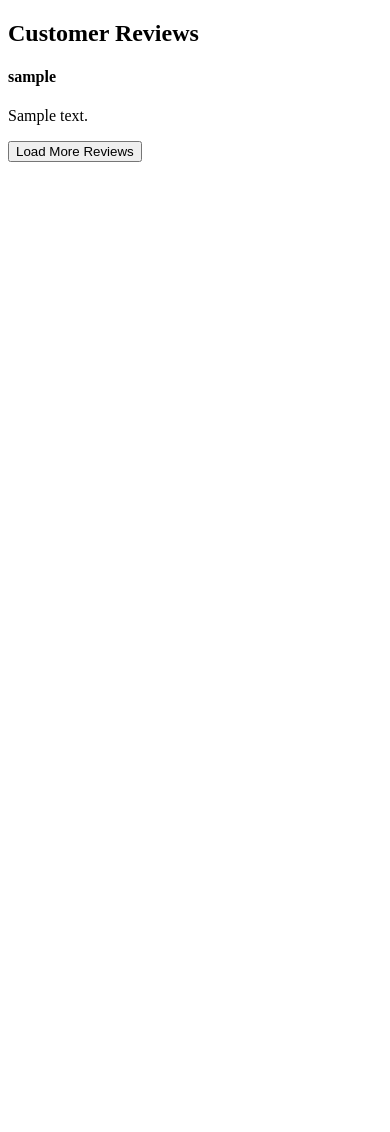
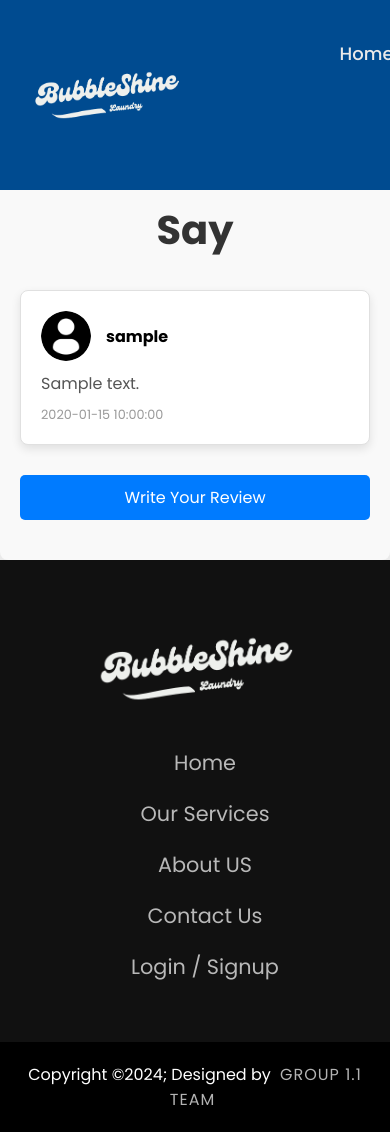
Before and after one commit to Rivindu2003/online-laundry-service, a PHP site: page /reviews.php in a window 390 px wide. Before the commit the page ends 162 px from the top, so only its background shows below. Run offline with PHP 8.4, Linux system fonts and the light colour scheme; tables that the repository leaves empty or names only in its code hold one stand-in row (values such as "Sample post"); some libraries are stand-ins or nearby versions.

Commit message:
revieews

```diff
--- /dev/null
+++ b/reviews/fetch_reviews.php
@@ -0,0 +1,19 @@
+<?php
+// Fetch reviews
+include '../signup-logins-users/db.php';
+
+session_start();
+
+$sql = "SELECT review_id, user_name, review, review_date FROM reviews ORDER BY review_date DESC";
+$result = $connection->query($sql);
+
+$reviews = [];
+if ($result->num_rows > 0) {
+    while($row = $result->fetch_assoc()) {
+        $reviews[] = $row;
+    }
+}
+
+echo json_encode($reviews);
+$connection->close();
+?>
--- a/reviews/js/reviews.js
+++ b/reviews/js/reviews.js
@@ -1,13 +1,22 @@
-document.addEventListener("DOMContentLoaded", function() {
-    let reviewLimit = 4;
+document.addEventListener('DOMContentLoaded', function () {
+    const loadMoreBtn = document.getElementById('loadMoreBtn');
+    const reviewsDiv = document.getElementById('reviews');
 
-    document.getElementById('loadMoreBtn').addEventListener('click', function() {
-        fetch(`load_reviews.php?limit=${reviewLimit}`)
+    loadMoreBtn.addEventListener('click', function () {
+        // Get the last review id from the data attribute
+        const lastReviewId = this.getAttribute('data-last-id');
+
+        // Send an AJAX request to fetch more reviews
+        fetch('reviews.php?last_review_id=' + lastReviewId)
             .then(response => response.text())
             .then(data => {
-                document.getElementById('reviews').innerHTML += data;
-                reviewLimit += 4;
+                // Append the new reviews to the review container
+                reviewsDiv.insertAdjacentHTML('beforeend', data);
+
+                // Update the last review id based on the new data
+                const newLastReviewId = document.querySelector('#loadMoreBtn').getAttribute('data-last-id');
+                loadMoreBtn.setAttribute('data-last-id', newLastReviewId);
             })
-            .catch(error => console.log('Error:', error));
+            .catch(error => console.log('Error fetching reviews:', error));
     });
 });
--- a/reviews/reviews.php
+++ b/reviews/reviews.php
@@ -1,58 +1,101 @@
 <?php
-// Assuming you're connected to a database
-include '../signup-logins-users/db.php';
-session_start(); // For user authentication
-
-// Function to fetch reviews
-function fetchReviews($limit = 4) {
-    // Database connection (assuming $conn is the mysqli connection)
-    global $connection;
-
-    // Query to retrieve reviews (you may need to adjust the table and column names)
-    $query = "SELECT user_name, review FROM reviews ORDER BY review_date DESC LIMIT ?";
-    $stmt = $connection->prepare($query);
-    $stmt->bind_param('i', $limit);
-    $stmt->execute();
-    $result = $stmt->get_result();
-
-    $reviews = [];
-    while ($row = $result->fetch_assoc()) {
-        $reviews[] = $row;
-    }
-    return $reviews;
-}
-
-// Check if user is logged in
-$loggedIn = isset($_SESSION['user_id']);
-$reviews = fetchReviews();
+    session_start();
 ?>
 
-<!DOCTYPE html>
+<!--doctype html-->
 <html lang="en">
 <head>
-    <meta charset="UTF-8">
+    <meta charset="utf-8">
     <meta name="viewport" content="width=device-width, initial-scale=1.0">
-    <title>Reviews</title>
+    <title>Testimonial HTML</title>
+    <!--Stylesheet-->
+    <link rel="stylesheet" href="styles/body.css"/>
+    <!--Fav-icon-->
+    <link rel="shortcut icon" href="images/fav-icon.png"/>
+    <!--Poppins Font-->
+    <link rel="preconnect" href="https://fonts.gstatic.com">
+    <link href="https://fonts.googleapis.com/css2?family=Poppins:wght@100;400;700&display=swap" rel="stylesheet">
+    <!--Font Awesome-->
+    <script src="https://kit.fontawesome.com/c8e4d183c2.js" crossorigin="anonymous"></script>
+    <!-- SweetAlert -->
+    <link rel="stylesheet" href="https://cdnjs.cloudflare.com/ajax/libs/sweetalert/1.1.3/sweetalert.min.css">
+    <script src="https://cdnjs.cloudflare.com/ajax/libs/sweetalert/1.1.3/sweetalert.min.js"></script>
+
+    <script>
+        // Check if the user is logged in via PHP session
+        const loggedIn = <?php echo isset($_SESSION['username']) ? 'true' : 'false'; ?>;
+        const currentUserId = <?php echo isset($_SESSION['user_id']) ? $_SESSION['user_id'] : 'null'; ?>;
+    </script>
+    <link rel="stylesheet" href="../signup-logins-users/styles/header-footer-sidebar.css">
 </head>
 <body>
-<div class="review-container">
-        <h2>Customer Reviews</h2>
+    <!--Testimonials Section-->
+    <?php $IPATH = "../signup-logins-users/assets/"; include($IPATH."header.html"); ?>
 
-        <div id="reviews">
-            <?php foreach ($reviews as $review) : ?>
-                <div class="review">
-                    <h4><?php echo htmlspecialchars($review['user_name']); ?></h4>
-                    <p><?php echo htmlspecialchars($review['review']); ?></p>
-                </div>
-            <?php endforeach; ?>
+    <section id="testimonials">
+        <div class="testimonial-heading">
+            <h1>What Our Clients Say</h1>
         </div>
+        <div class="testimonial-box-container" id="review-container">
+            <!-- Reviews will be injected here dynamically -->
+        </div>
+        <button id="writeReviewBtn">Write Your Review</button>
+    </section>
 
-        <button id="loadMoreBtn">Load More Reviews</button>
+    <?php $IPATH = "../signup-logins-users/assets/"; include($IPATH."footer.html"); ?>
 
-        <?php if ($loggedIn): ?>
-            <a href="create_review.php" class="create-review-btn">Create Your Review</a>
-        <?php endif; ?>
-    </div>
-    <script src="js/reviews.js"></script>
+    <script>
+        // Fetch reviews from the database using AJAX
+        function fetchReviews() {
+            fetch('fetch_reviews.php') // Replace with your PHP script
+                .then(response => response.json())
+                .then(data => {
+                    const reviewContainer = document.getElementById('review-container');
+                    reviewContainer.innerHTML = ''; // Clear previous reviews
+
+                    data.forEach(review => {
+                        reviewContainer.innerHTML += `
+                            <div class="testimonial-box">
+                                <div class="box-top">
+                                    <div class="profile">
+                                        <div class="profile-img">
+                                            <img src="images/profile-user.png" alt="Profile Image"/>
+                                        </div>
+                                        <div class="name-user">
+                                            <strong>${review.user_name}</strong>
+                                        </div>
+                                    </div>
+                                </div>
+                                <div class="client-comment">
+                                    <p>${review.review}</p>
+                                </div>
+                                <div class="review-date">${review.review_date}</div>
+                            </div>
+                        `;
+                    });
+                })
+                .catch(error => console.error('Error fetching reviews:', error));
+        }
+
+        // Event listener for the Write Your Review button
+        document.getElementById('writeReviewBtn').addEventListener('click', () => {
+            if (loggedIn) {
+                window.location.href = 'write_review.php'; // Redirect to the review writing page
+            } else {
+                swal({
+                    title: "Error!",
+                    text: "Please log in to write a review.",
+                    type: "error",
+                    confirmButtonText: "Login",
+                    closeOnConfirm: false
+                }, function() {
+                    window.location.href = '../signup-logins-users/login.php'; // Redirect to login page
+                });
+            }
+        });
+
+        // Fetch reviews on page load
+        document.addEventListener('DOMContentLoaded', fetchReviews);
+    </script>
 </body>
 </html>
--- /dev/null
+++ b/reviews/styles/body.css
@@ -0,0 +1,131 @@
+#writeReviewBtn {
+    background-color: #007BFF; /* Blue color */
+    color: white;
+    border: none;
+    padding: 10px 20px;
+    font-size: 1rem;
+    cursor: pointer;
+    margin: 20px 0;
+    transition: background-color 0.3s ease;
+}
+
+#writeReviewBtn:hover {
+    background-color: #0056b3; /* Darker blue */
+}
+
+.review-date {
+    font-size: 0.8rem;
+    color: #979797;
+    margin-top: 10px;
+}
+
+/* General styles for the testimonials section */
+#testimonials {
+    padding: 40px 20px;
+    background-color: #f9f9f9; /* Light background */
+    border-radius: 8px;
+}
+
+/* Heading styles */
+.testimonial-heading {
+    text-align: center;
+    margin-bottom: 30px;
+}
+
+.testimonial-heading span {
+    font-size: 1.2rem;
+    color: #007BFF; /* Primary color */
+    font-weight: bold;
+}
+
+.testimonial-heading h1 {
+    font-size: 2.5rem;
+    margin: 0;
+    color: #333; /* Darker text color */
+}
+
+/* Testimonial box container */
+.testimonial-box-container {
+    display: grid;
+    grid-template-columns: repeat(2, 1fr); /* Two columns */
+    gap: 20px; /* Space between boxes */
+    margin-bottom: 30px;
+}
+
+/* Individual testimonial box styles */
+.testimonial-box {
+    background-color: white; /* Box background */
+    border: 1px solid #e0e0e0; /* Light border */
+    border-radius: 8px;
+    padding: 20px;
+    box-shadow: 0 4px 10px rgba(0, 0, 0, 0.1); /* Subtle shadow */
+    transition: transform 0.3s ease, box-shadow 0.3s ease; /* Smooth transition */
+}
+
+.testimonial-box:hover {
+    transform: translateY(-5px); /* Slight lift on hover */
+    box-shadow: 0 8px 20px rgba(0, 0, 0, 0.15); /* Darker shadow on hover */
+}
+
+/* Profile image styles */
+.profile {
+    display: flex;
+    align-items: center;
+}
+
+.profile-img {
+    width: 50px; /* Fixed width for profile image */
+    height: 50px; /* Fixed height for profile image */
+    border-radius: 50%; /* Circular image */
+    overflow: hidden;
+    margin-right: 15px;
+}
+
+.profile-img img {
+    width: 100%; /* Full width of the container */
+    height: auto; /* Maintain aspect ratio */
+}
+
+/* Client comment styles */
+.client-comment {
+    font-size: 1rem;
+    color: #555; /* Slightly lighter text color */
+    margin: 10px 0;
+}
+
+/* Review date styles */
+.review-date {
+    font-size: 0.8rem;
+    color: #999; /* Grey text for date */
+    margin-top: 10px;
+}
+
+/* Button styles */
+#writeReviewBtn {
+    display: block;
+    width: 200px; /* Fixed width */
+    margin: 0 auto; /* Center the button */
+    background-color: #007BFF; /* Button color */
+    color: white;
+    border: none;
+    padding: 10px;
+    font-size: 1rem;
+    border-radius: 5px; /* Rounded corners */
+    cursor: pointer;
+    transition: background-color 0.3s ease;
+}
+
+#writeReviewBtn:hover {
+    background-color: #0056b3; /* Darker blue on hover */
+}
+
+/* Responsive styles */
+@media (max-width: 768px) {
+    .testimonial-box-container {
+        grid-template-columns: 1fr; /* Single column for smaller screens */
+    }
+
+    #writeReviewBtn {
+        width: 100%; /* Full width on smaller screens */
+    }
+}
```
Also changed, not shown: reviews/styles/write_reviews.css (added, +67 -0 lines), reviews/write_review.php (added, +52 -0 lines), reviews/images/avatar.png (added), reviews/images/enter.png (added), reviews/images/logo-white.png (added), reviews/images/logout.png (added), reviews/images/profile-user.png (added).
